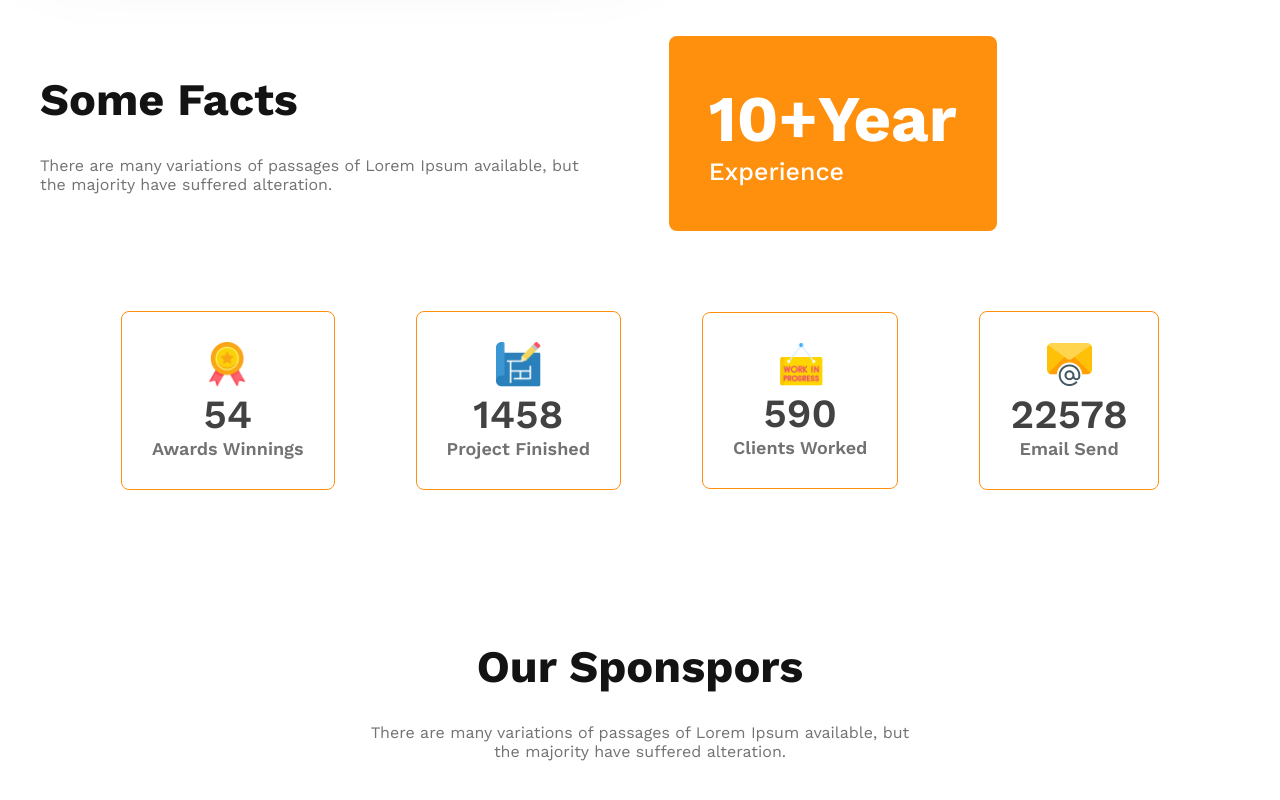
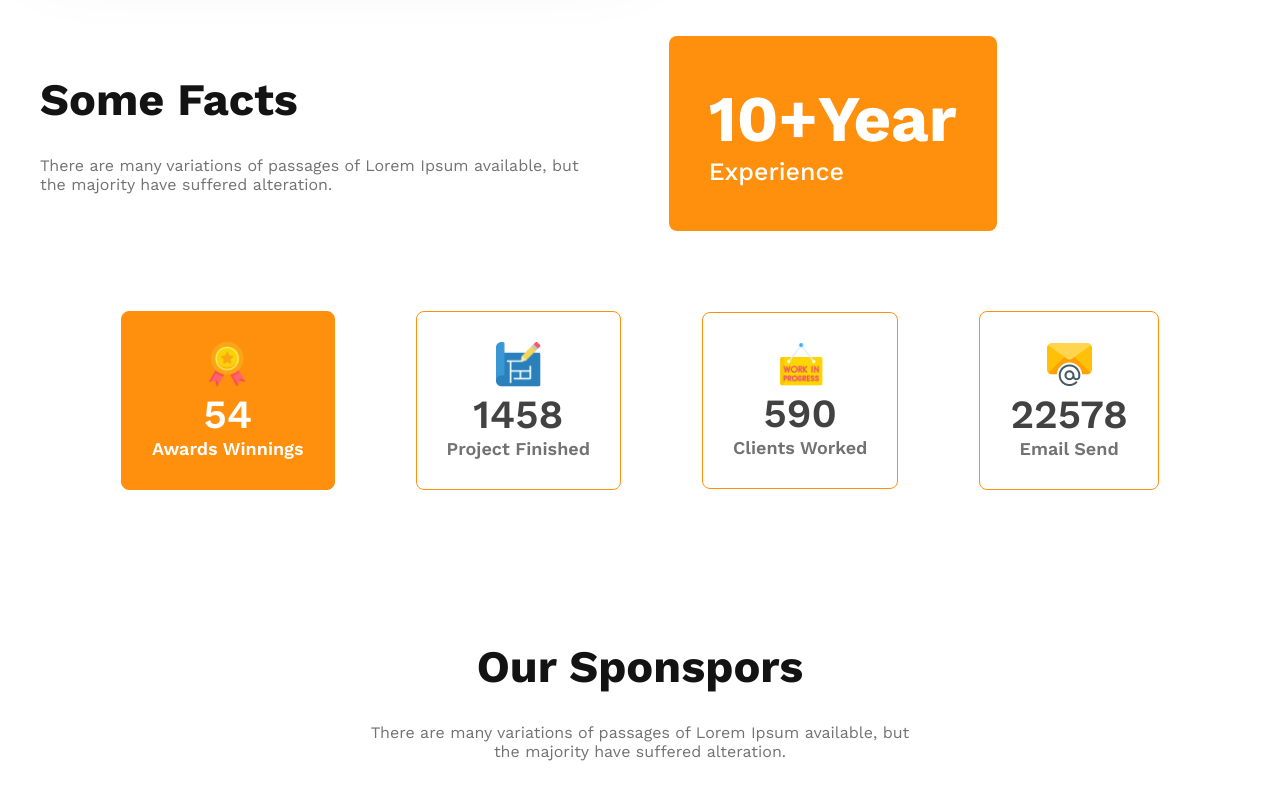
Before and after one commit to mahimerror/architects-resources-main, a plain HTML site: page index.html in a window 1280 px wide. In both pictures the pointer is over the element 227 px from the left and 3166 px from the top of the page. Shown: the part 2766-3566 px from the top of the page. Drawn offline with nearby package versions, Linux system fonts and the light colour scheme.

Commit message:
add hover

```diff
--- a/style.css
+++ b/style.css
@@ -255,6 +255,19 @@ ul{
     border-radius: 8px;
 }
 
+.card-4:hover{
+    background: #FF900E;
+}
+
+.card-4:hover h2{
+    color: #ffffff;
+}
+
+.card-4:hover p{
+    color: #ffffff;
+}
+
+
 .container-4{
     display: flex;
     text-align: center;
```
